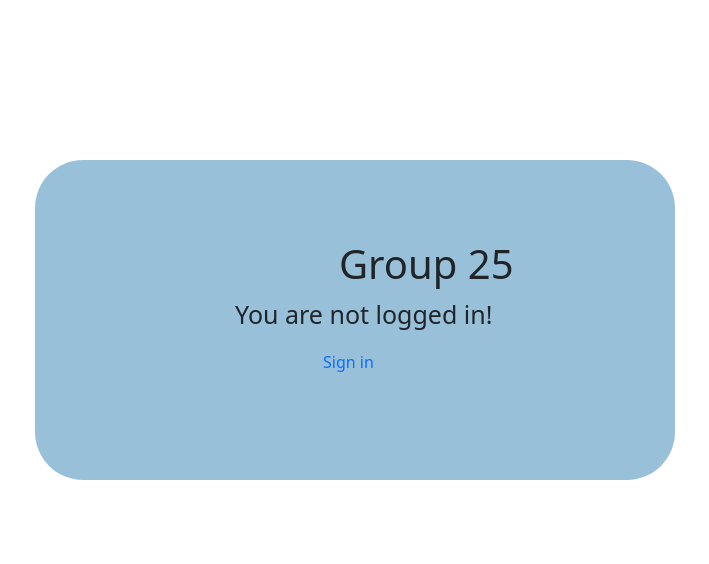
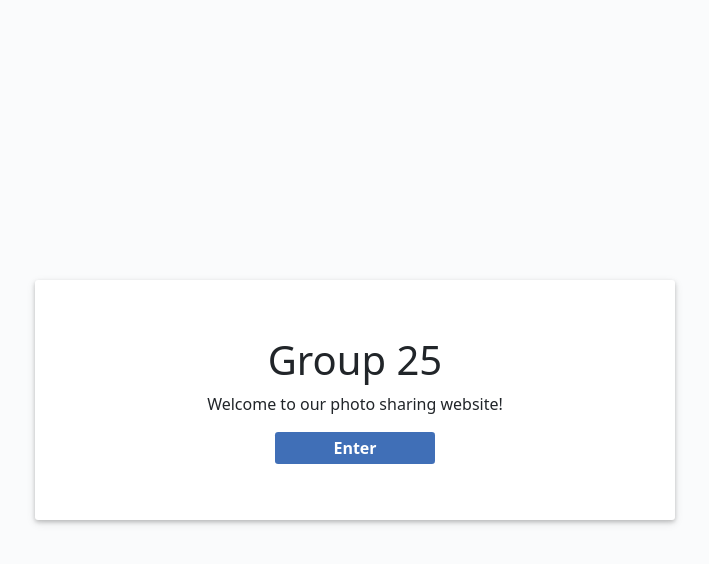
Before and after one commit to manitejavarma/photoshare, a React (Create React App) app in the folder client/: page / in a window 1280 px wide. Shown: the top 564 px of the page, without its empty margins (285-994 px from the left). Built offline with nearby package versions, Linux system fonts and the light colour scheme.

Commit message:
Centered and stylized homepage.

```diff
--- a/client/public/index.html
+++ b/client/public/index.html
@@ -26,7 +26,7 @@
     -->
     <title>React App</title>
   </head>
-  <body>
+  <body style="background-color: #FAFBFC">
     <noscript>You need to enable JavaScript to run this app.</noscript>
     <div id="root"></div>
     <!--
--- a/client/src/routes/Home.css
+++ b/client/src/routes/Home.css
@@ -32,39 +32,67 @@
   display: none;
 } */
 
-body {
-  background-color: #f7ede2;
+#container {
+  border-radius: 3px;
+  width: 40em;
+  height: 15em;
+  background-color: white;
+
+  position: absolute;
+  left: 50%;
+  top: 50%;
+  -webkit-transform: translate(-50%, -50%);
+  transform: translate(-50%, -50%);
+  box-shadow: 0 2px 4px 0 rgba(0, 0, 0, 0.2), 0 3px 10px 0 rgba(0, 0, 0, 0.1);
 }
 
-#big_container {
-  margin-top: 10em;
-  display: flex;
-  justify-content: center;
+/* container information */
+#container-information{
+  text-align: center;
+  position: relative;
+  top: 50%;
+  transform: translateY(-50%)
 }
 
-#container {
-  border-radius: 3em;
-  width: 40em;
-  height: 20em;
-  background-color: #98c1d9;
+/* sign in button */
+#login-btn{
+  width: 10em;
+  height: 2em;
+  background-color: #406FB7;
+  border: none;
+  color: white;
+  font-weight : bold;
+  border-radius: .2em;
 }
 
-.header {
-  margin-top: 2em;
-  margin-left: 7.6em;
-}
-
-.not_logged_in {
-  margin-left: 8em;
-  font-size: 25px;
+#not_logged_in {
+  font-size: 16px;
 }
 
 .Home-link {
   margin-top: 3em;
-  margin: 18em;
   text-decoration: none;
 }
 
 .Home-link:hover {
   text-decoration: underline;
 }
+
+/* mobile responsive */
+@media screen and (max-width: 750px){
+  #container {
+    border-style: none;
+
+    width: auto;
+    height: auto;
+    background-color: #FAFBFC;
+    box-shadow: none;
+
+
+    position: absolute;
+    left: 50%;
+    top: 50%;
+    -webkit-transform: translate(-50%, -50%);
+    transform: translate(-50%, -50%);
+  }
+}
--- a/client/src/routes/Home.js
+++ b/client/src/routes/Home.js
@@ -141,11 +141,11 @@ class Home extends Component {
             <a className="Home-link" href="#" onClick={this.onSignOut}>Sign out</a>
           </div>
         ) : (
-          <div id="big_container">
-            <div id="container">
+          <div id="container">
+            <div id="container-information">
               <h1 class="header">Group 25</h1>
-              <p class="not_logged_in">You are not logged in!</p>
-              <a className="Home-link" href={cognitoUtils.getCognitoSignInUri()}>Sign in</a>
+              <p class="not_logged_in">Welcome to our photo sharing website!</p>
+              <a className="Home-link" href={cognitoUtils.getCognitoSignInUri()}><button id="login-btn">Enter</button></a>
             </div>
           </div>
         )}
```
Also changed, not shown: 1 other file (tests, documents, lock files or other folders).
